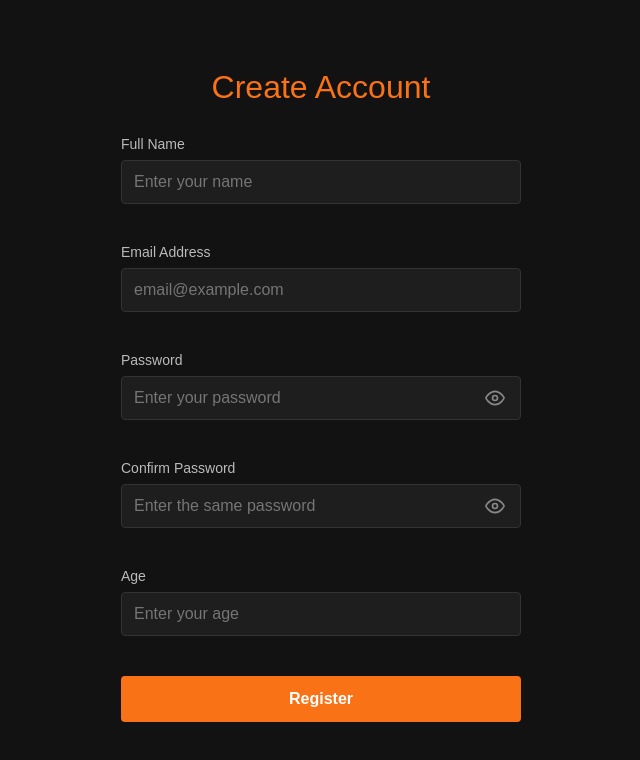
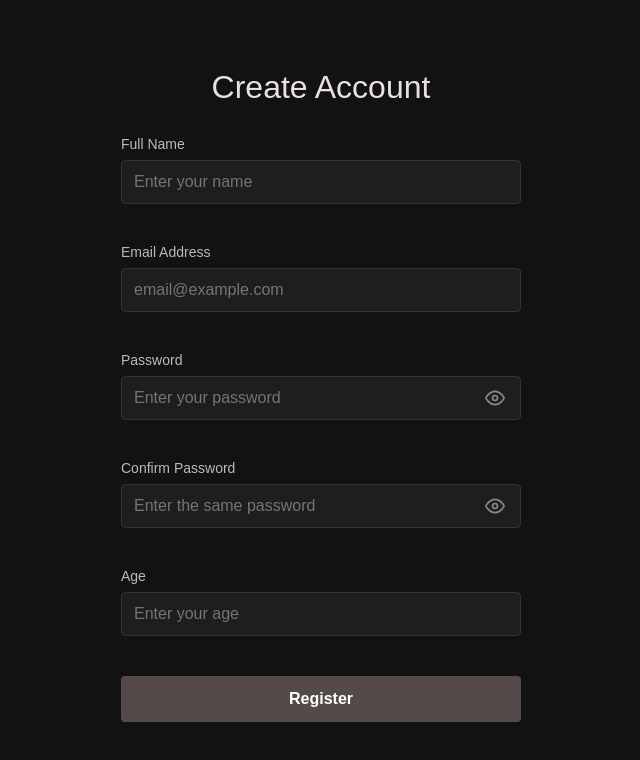
Before and after one commit to bipin1231/form-validaton-tool, a plain HTML site: page index.html in a window 1280 px wide. Shown: the whole page, without its empty margins (319-959 px from the left). Drawn offline with Linux system fonts and the light colour scheme.

Commit message:
changed some style

```diff
--- a/style.css
+++ b/style.css
@@ -18,7 +18,7 @@ h1 {
   text-align: center;
   margin-bottom: 30px;
   font-weight: 400;
-  color: #f97316;
+  color: rgb(233, 225, 225);
 }
 
 .field {
@@ -44,7 +44,7 @@ input {
 
 input:focus {
   outline: none;
-  border-color: #f97316;
+  border-color: rgb(91, 91, 192);
 }
 
 input.invalid {
@@ -82,7 +82,7 @@ input.invalid {
 .submit-btn {
   width: 100%;
   padding: 14px;
-  background-color: #f97316;
+  background-color: rgb(85, 74, 74);
   color: #ffffff;
   border: none;
   border-radius: 4px;
@@ -92,5 +92,5 @@ input.invalid {
 }
 
 .submit-btn:hover {
-  background-color: #ea580c;
+  background-color: #686262;
 }
```
